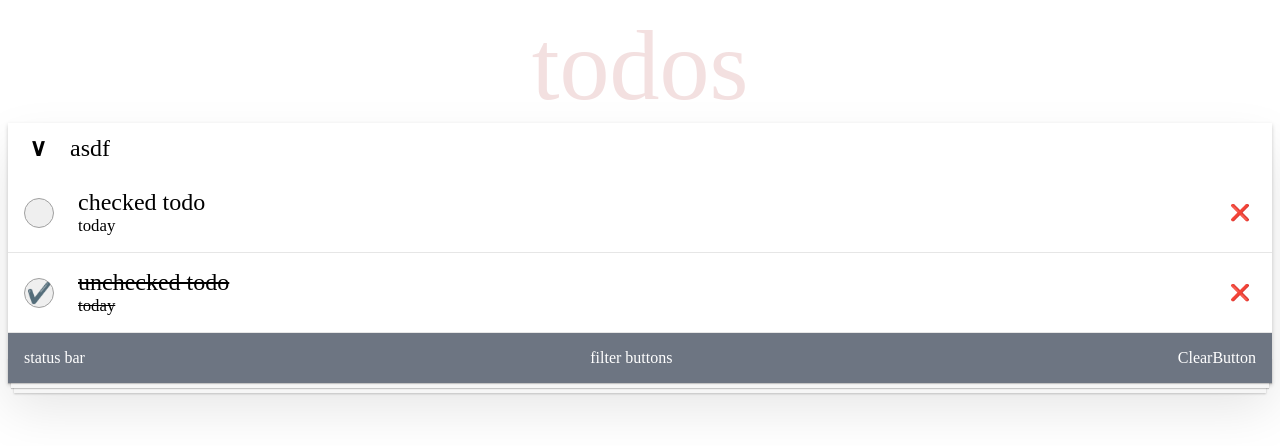
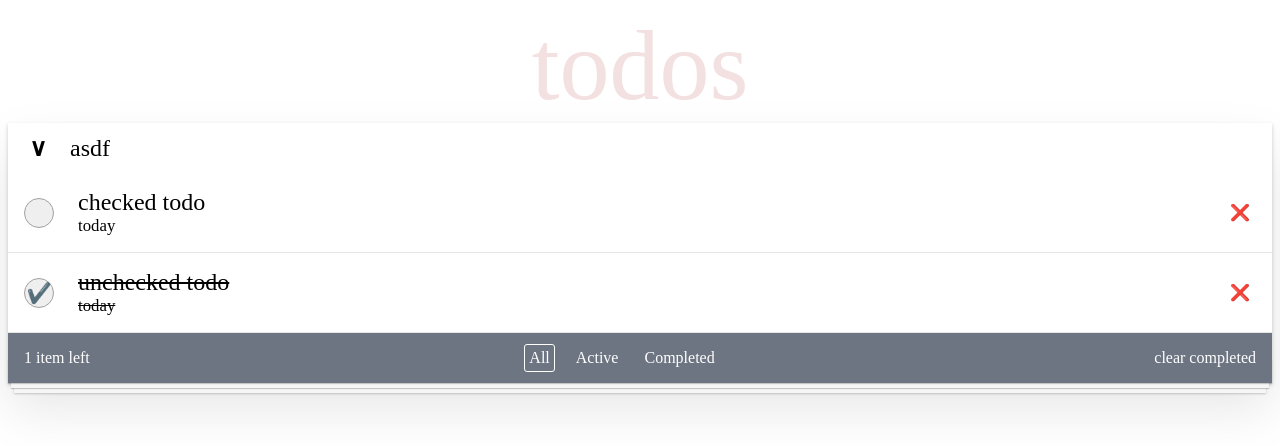
Before and after one commit to doppelmutzi/companion-project-histoire, a Vue app: page / in a window 1280 px wide. Shown: the top 446 px of the page. Built offline with nearby package versions, Linux system fonts and the light colour scheme.

Commit message:
🚧 Add ActionBar with functionality.

```diff
--- a/src/components/ActionBar.vue
+++ b/src/components/ActionBar.vue
@@ -4,7 +4,7 @@
     <div class="filter-buttons">
       <FilterButtons />
     </div>
-    <ClearButton v-if="showClearButton" />
+    <ClearButton v-if="showClearButton" :on-click="handleClearClick" />
   </div>
   <div class="drop-shadow" />
 </template>
@@ -18,7 +18,9 @@ import { storeToRefs } from "pinia";
 import { computed } from "vue";
 
 const { theme, todosChecked } = storeToRefs(useTodosStore());
+const { clearCheckedTodos } = useTodosStore();
 const showClearButton = computed(() => todosChecked.value > 0);
+const handleClearClick = () => clearCheckedTodos();
 </script>
 
 <style scoped lang="scss">
--- a/src/components/ClearButton.vue
+++ b/src/components/ClearButton.vue
@@ -1,7 +1,25 @@
 <template>
-  <div>ClearButton</div>
+  <a @click="onClick()">clear completed</a>
 </template>
 
-<script setup lang="ts"></script>
+<script setup lang="ts">
+defineProps({
+  onClick: {
+    type: Function,
+    default: () => {
+      // no op
+    },
+  },
+});
+</script>
 
-<style scoped></style>
+<style scoped lang="scss">
+a {
+  padding: 4px 0;
+  cursor: pointer;
+
+  &:hover {
+    text-decoration: underline;
+  }
+}
+</style>
--- /dev/null
+++ b/src/components/FilterButton.vue
@@ -0,0 +1,38 @@
+<template>
+  <button
+    :style="{
+      borderColor: active ? theme.color : 'transparent',
+      backgroundColor,
+      color,
+    }"
+    @click="onClick()"
+  >
+    {{ label }}
+  </button>
+</template>
+
+<script setup lang="ts">
+import { useTodosStore } from "@/stores/todos";
+import { storeToRefs } from "pinia";
+
+interface ButtonProps {
+  label: string;
+  active: boolean;
+  onClick: () => void;
+}
+
+defineProps<ButtonProps>();
+
+const { theme } = storeToRefs(useTodosStore());
+const { backgroundColor, color } = theme.value;
+</script>
+<style scoped lang="scss">
+button {
+  border-style: solid;
+  border-width: 1px;
+  padding: 4px;
+  border-radius: 3px;
+  background: none;
+  cursor: pointer;
+}
+</style>
--- a/src/components/FilterButtons.vue
+++ b/src/components/FilterButtons.vue
@@ -1,5 +1,51 @@
 <template>
-  <div>filter buttons</div>
+  <div class="filter-buttons">
+    <FilterButton
+      label="All"
+      :active="filterIndex === FilterIndex.ALL"
+      :on-click="handleAllClick"
+    />
+    <FilterButton
+      label="Active"
+      :active="filterIndex === FilterIndex.UNCHECKED"
+      :on-click="handleActiveClick"
+    />
+    <FilterButton
+      label="Completed"
+      :active="filterIndex === FilterIndex.CHECKED"
+      :on-click="handleCompletedClick"
+    />
+  </div>
 </template>
 
-<script setup lang="ts"></script>
+<script setup lang="ts">
+import FilterButton from "./FilterButton.vue";
+import { useTodosStore } from "@/stores/todos";
+import { FilterIndex } from "@/stores/todos";
+import { storeToRefs } from "pinia";
+
+const store = useTodosStore();
+const { filterIndex } = storeToRefs(useTodosStore());
+
+const handleAllClick = () => {
+  store.setFilterIndex(FilterIndex.ALL);
+};
+
+const handleActiveClick = () => {
+  store.setFilterIndex(FilterIndex.UNCHECKED);
+};
+
+const handleCompletedClick = () => {
+  store.setFilterIndex(FilterIndex.CHECKED);
+};
+</script>
+
+<style scoped lang="scss">
+.filter-buttons {
+  display: flex;
+
+  > * + * {
+    margin-left: 16px;
+  }
+}
+</style>
--- a/src/components/Status.vue
+++ b/src/components/Status.vue
@@ -1,7 +1,15 @@
 <template>
-  <div>status bar</div>
+  <div>{{ todosLeft }} {{ label }}</div>
 </template>
 
-<script setup lang="ts"></script>
+<script setup lang="ts">
+import { useTodosStore } from "@/stores/todos";
+import { storeToRefs } from "pinia";
+import { computed } from "vue";
 
-<style scoped></style>
+const { todosLeft } = storeToRefs(useTodosStore());
+// example where view (label) does not update without computed
+const label = computed(() =>
+  todosLeft.value > 1 ? "items left" : "item left"
+);
+</script>
--- a/src/stores/todos.ts
+++ b/src/stores/todos.ts
@@ -19,7 +19,7 @@ export interface Todo {
 }
 
 // eslint-disable-next-line no-unused-vars
-enum FilteredIndex {
+export enum FilterIndex {
   // eslint-disable-next-line no-unused-vars
   ALL = 0,
   // eslint-disable-next-line no-unused-vars
@@ -45,7 +45,7 @@ export const useTodosStore = defineStore("todos", {
         checked: true,
       },
     ] as Array<Todo>,
-    filterIndex: FilteredIndex.ALL,
+    filterIndex: FilterIndex.ALL,
   }),
   getters: {
     todosLeft: (state) =>
@@ -54,14 +54,15 @@ export const useTodosStore = defineStore("todos", {
         return count;
       }, 0),
     filteredTodos: (state) => {
-      if (state.filterIndex === FilteredIndex.ALL) {
+      if (state.filterIndex === FilterIndex.ALL) {
         return state.todos;
-      } else if (state.filterIndex === FilteredIndex.UNCHECKED) {
+      } else if (state.filterIndex === FilterIndex.UNCHECKED) {
         return state.todos.filter((todo) => !todo.checked);
       } else {
         return state.todos.filter((todo) => todo.checked);
       }
     },
+    // TODO todosLeft aufrufen
     todosChecked: (state) =>
       state.todos.reduce((count, todo) => {
         if (todo.checked) return count + 1;
@@ -87,7 +88,11 @@ export const useTodosStore = defineStore("todos", {
       console.log("remove", todo);
       this.todos = [...this.todos.filter((item) => item.id != todo.id)];
     },
-    setFilterIndex(index: FilteredIndex) {
+    clearCheckedTodos() {
+      const uncheckedTodos = this.todos.filter((todo) => !todo.checked);
+      this.todos = [...uncheckedTodos];
+    },
+    setFilterIndex(index: FilterIndex) {
       this.filterIndex = index;
     },
   },
```
